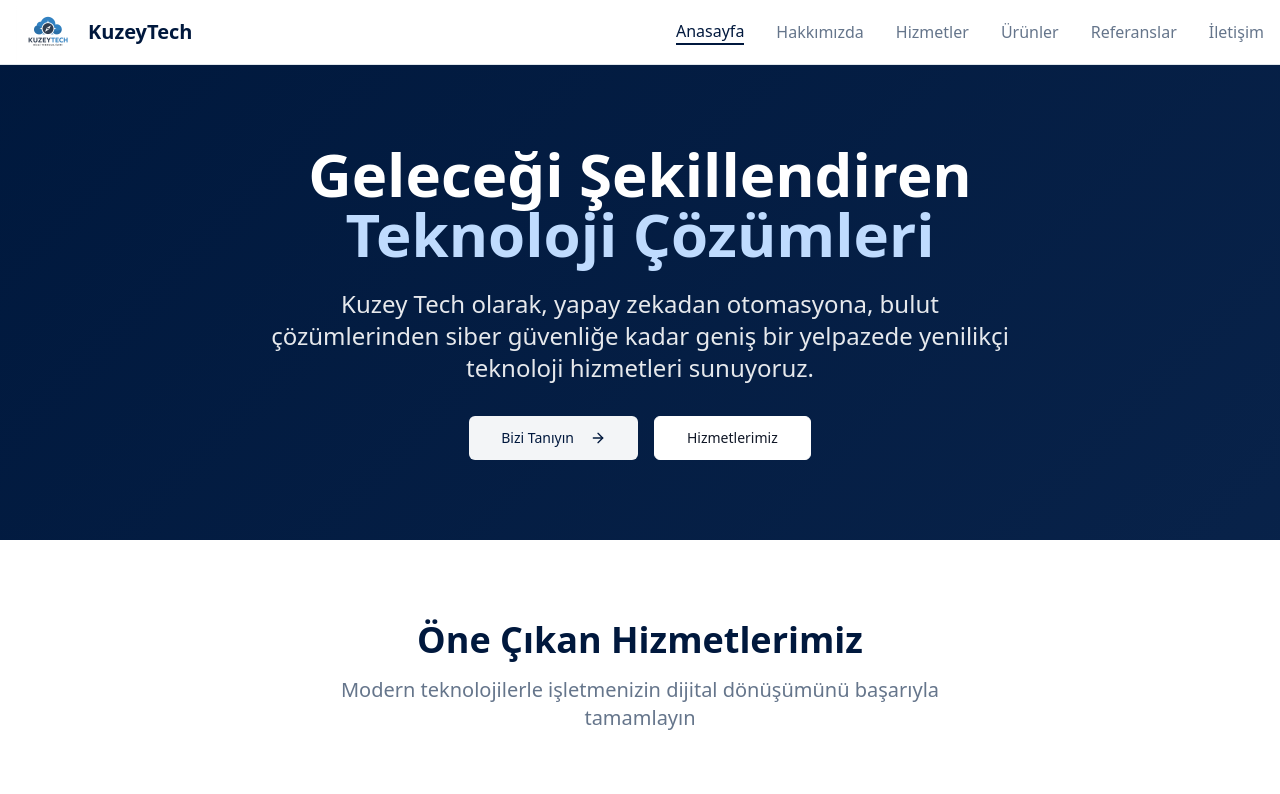
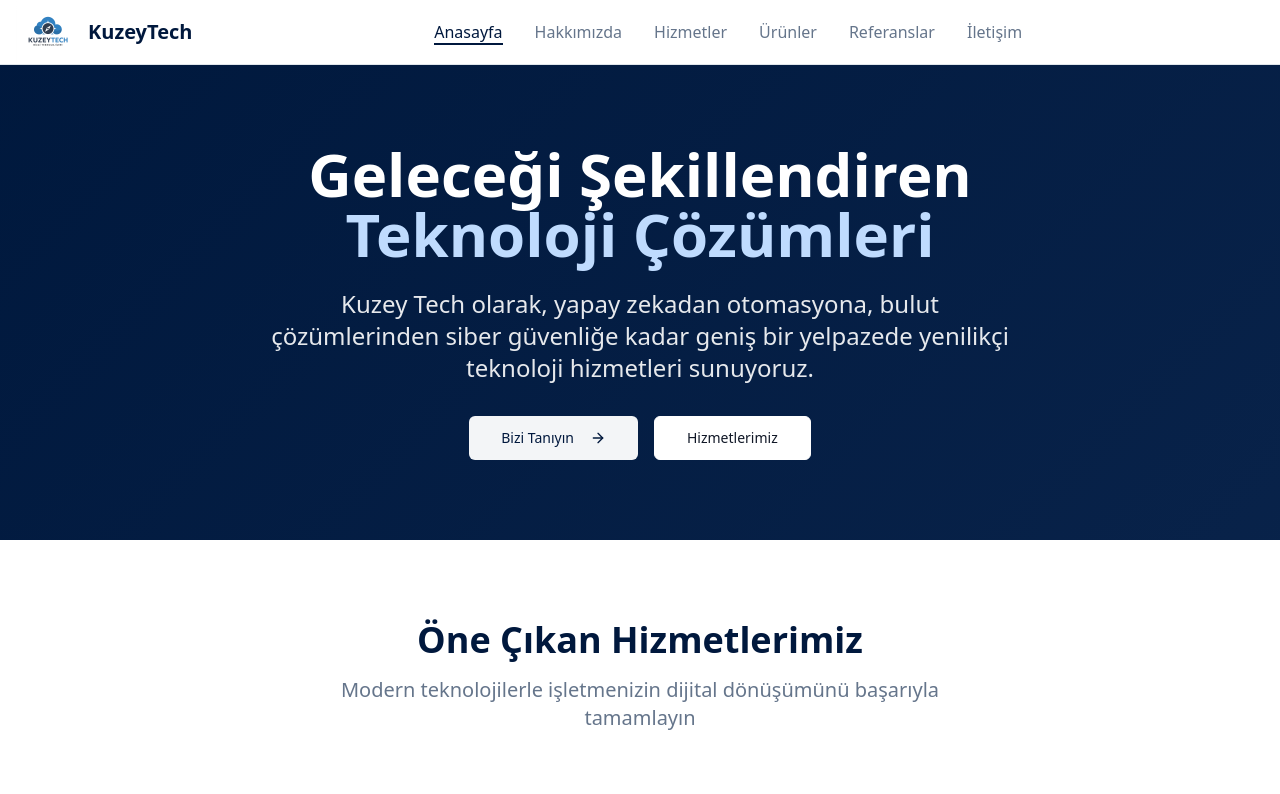
Before and after one commit to mhmtalitas/kuzeytech, a React (Vite) app: page / in a window 1280 px wide. Shown: the top 794 px of the page. Built offline with nearby package versions, Linux system fonts and the light colour scheme.

Commit message:
Navigasyon çubuğu sabitlendi ve kaydırma sorunları için çeşitli düzeltmeler yapıldı.

```diff
--- a/src/App.tsx
+++ b/src/App.tsx
@@ -22,7 +22,12 @@ const queryClient = new QueryClient();
 const ScrollToTop = () => {
   const location = useLocation();
   useEffect(() => {
+    // Try to scroll the window first with a slight delay
+    setTimeout(() => {
       window.scrollTo(0, 0);
+      document.documentElement.scrollTop = 0; // For html element
+      document.body.scrollTop = 0; // For body element (legacy browsers)
+    }, 0); // Execute immediately after current task queue
   }, [location.pathname]);
   return null;
 };
@@ -33,9 +38,10 @@ const App = () => (
       <Toaster />
       <Sonner />
       <BrowserRouter>
+        <div className="flex flex-col min-h-screen">
           <ScrollToTop />
           <Navigation />
-        <main className="pt-16">
+          <main className="pt-16 flex-grow">
             <Routes>
               <Route path="/" element={<Home />} />
               <Route path="/hakkimizda" element={<About />} />
@@ -50,6 +56,7 @@ const App = () => (
             </Routes>
           </main>
           <Footer />
+        </div>
       </BrowserRouter>
     </TooltipProvider>
   </QueryClientProvider>
--- a/src/components/Navigation.tsx
+++ b/src/components/Navigation.tsx
@@ -19,7 +19,7 @@ const Navigation = () => {
   const isActive = (path: string) => location.pathname === path;
 
   return (
-    <nav className="bg-background/95 border-b fixed !top-0 !important z-50 w-full translate-z-0">
+    <nav className="bg-background/95 border-b fixed top-0 z-50 w-full translate-z-0">
       <div className="container mx-auto px-4">
         <div className="flex items-center justify-between h-16">
           {/* Logo */}
@@ -29,7 +29,8 @@ const Navigation = () => {
           </Link>
 
           {/* Desktop Menu */}
-          <div className="hidden md:flex items-center space-x-8">
+          <div className="hidden md:flex items-center flex-grow justify-center">
+            <div className="space-x-8">
               {navItems.map((item) => (
                 <Link
                   key={item.name}
@@ -43,6 +44,7 @@ const Navigation = () => {
                   {item.name}
                 </Link>
               ))}
+            </div>
           </div>
 
           {/* Mobile Menu Button */}
--- a/src/index.css
+++ b/src/index.css
@@ -110,13 +110,17 @@ All colors MUST be HSL.
     @apply border-border;
   }
 
+  html {
+    scroll-padding-top: 4rem; /* For fixed header */
+  }
+
   body {
     @apply bg-background text-foreground;
-    position: relative;
   }
 
-  html, body {
-    height: 100%;
+  html,
+  body {
+    min-height: 100vh; /* Added to ensure full viewport height */
     overflow-x: hidden;
   }
 }
```
Lines whose indentation alone changed are shown as unchanged.
